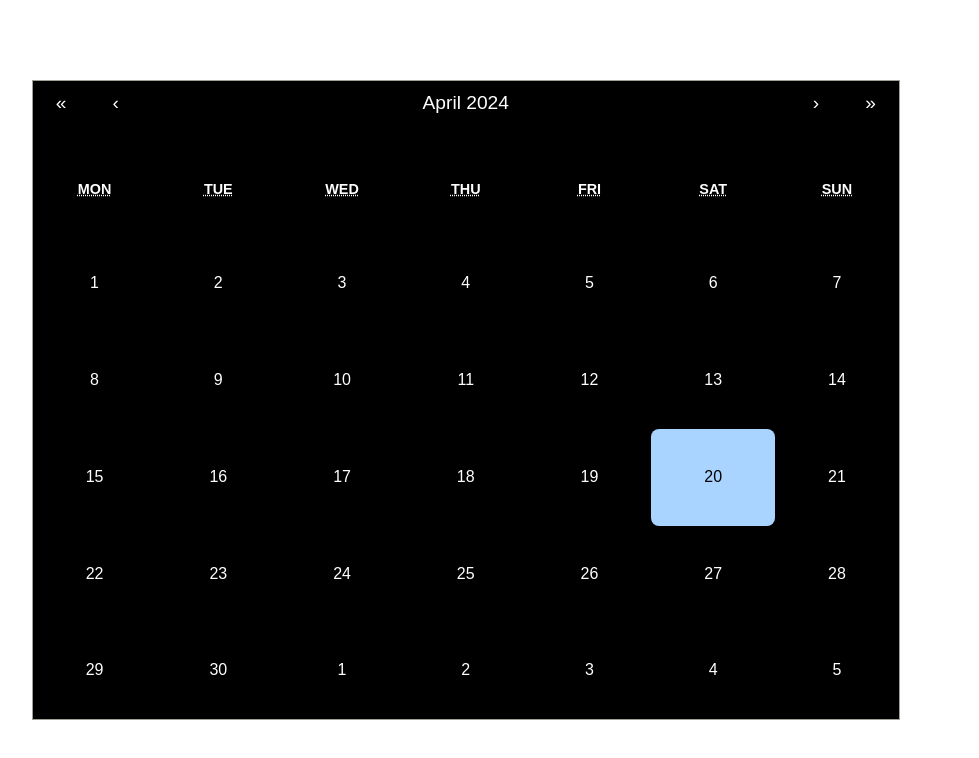
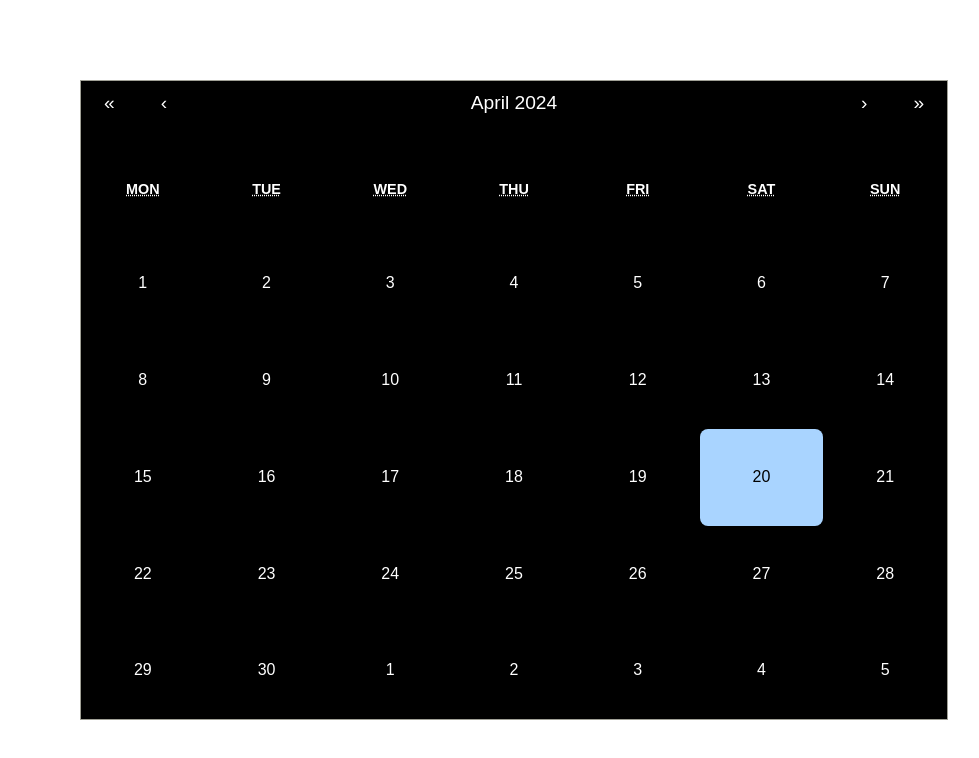
Before and after one commit to anytko/task_management_app, a React (Vite) app: page / in a window 1280 px wide. Shown: the top 758 px of the page, without its empty margins (126-1105 px from the left). Built offline with nearby package versions, Linux system fonts and the light colour scheme.

Commit message:
Added delete functionality to both current and past tasks within the task_list component

```diff
--- a/components/task_list.css
+++ b/components/task_list.css
@@ -25,7 +25,7 @@
     text-align: left;
 }
 
-
-.strikeout{
-    text-decoration: line-through !important;
+.delete_button{
+    margin-left: 10%;
+    font-size: 16px;
 }
--- a/components/task_list.jsx
+++ b/components/task_list.jsx
@@ -22,12 +22,19 @@ function TaskList({ date }) {
         setTasks(newTasks);
     };
 
+    const handleDeleteTask = (index) => {
+        const newTasks = [...completedTasks];
+        newTasks.splice(index, 1);
+        setTasks(newTasks);
+    };
+
     // Filter tasks for the current date
     const tasksForDate = tasks.filter(task => task.date.toDateString() === date.toDateString());
 
     // Separate tasks by completion status
     const incompleteTasks = tasksForDate.filter(task => !task.completed);
     const completedTasks = tasksForDate.filter(task => task.completed);
+
 
     return (
         <>
@@ -43,6 +50,7 @@ function TaskList({ date }) {
                                 onChange={() => handleCheckboxChange(tasks.indexOf(task))}
                             />
                             {task.taskName}
+                            <button className="delete_button" onClick={() => handleDeleteTask(index)}>Delete</button>
                         </li>
                     ))}
                 </ul>
@@ -57,6 +65,7 @@ function TaskList({ date }) {
                 onChange={() => handleCheckboxChange(tasks.indexOf(task))}
             />
             {task.taskName}
+            <button className="delete_button" onClick={() => handleDeleteTask(index)}>Delete</button>
         </li>
     ))}
 </ul>
--- a/package.json
+++ b/package.json
@@ -10,7 +10,11 @@
     "preview": "vite preview"
   },
   "dependencies": {
+    "@coreui/react": "^5.0.0",
+    "bootstrap": "^5.3.3",
+    "mdb-react-ui-kit": "^8.0.0",
     "react": "^18.2.0",
+    "react-bootstrap": "^2.10.2",
     "react-calendar": "^4.8.0",
     "react-dom": "^18.2.0"
   },
--- a/src/App.css
+++ b/src/App.css
@@ -11,7 +11,12 @@
 }
 
 
-
 .task-list-container { /* Allow the task list container to take up available space */
   margin-left: 10%; /* Add margin for spacing */
 }
+
+.calendar-container{
+  display: flex;
+  justify-content: center; /* Center horizontally */
+  align-items: center;
+}
--- a/src/App.jsx
+++ b/src/App.jsx
@@ -5,6 +5,7 @@ import Calendar from 'react-calendar'
 import AddTaskComponent from '../components/add_task.jsx'
 import TaskList from '../components/task_list.jsx'
 import '../components/calendar.css';
+
 
 
 
@@ -29,6 +30,7 @@ function App() {
       </div>
       {/* Render TaskList only if showTaskList is true */}
       {showTaskList && <TaskList date={date} taskNames={taskNames} onAddTask={() => setShowTaskList(true)} />}
+
       {/* Pass date and handleTaskAdd function to AddTaskComponent */}
     </div>
   );
```
Also changed, not shown: 1 other file (tests, documents, lock files or other folders). Lines whose indentation alone changed are shown as unchanged.
